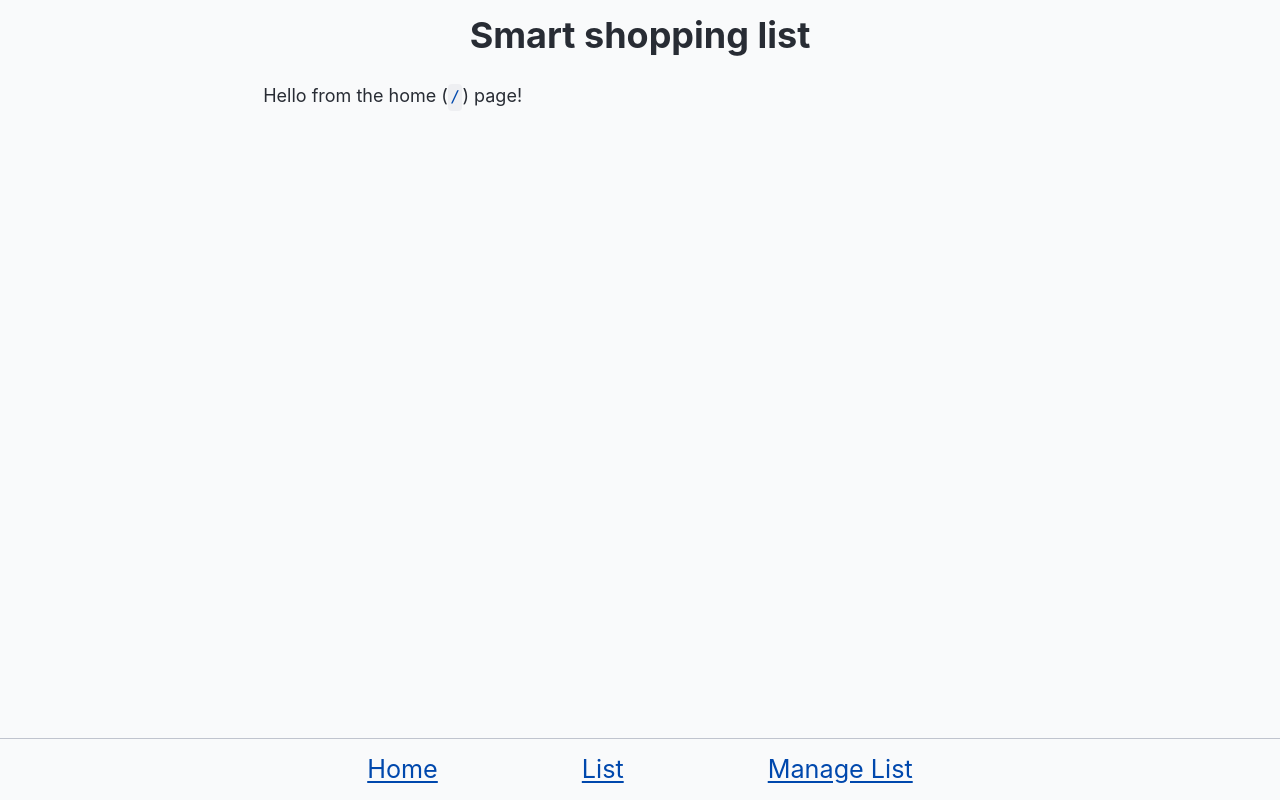
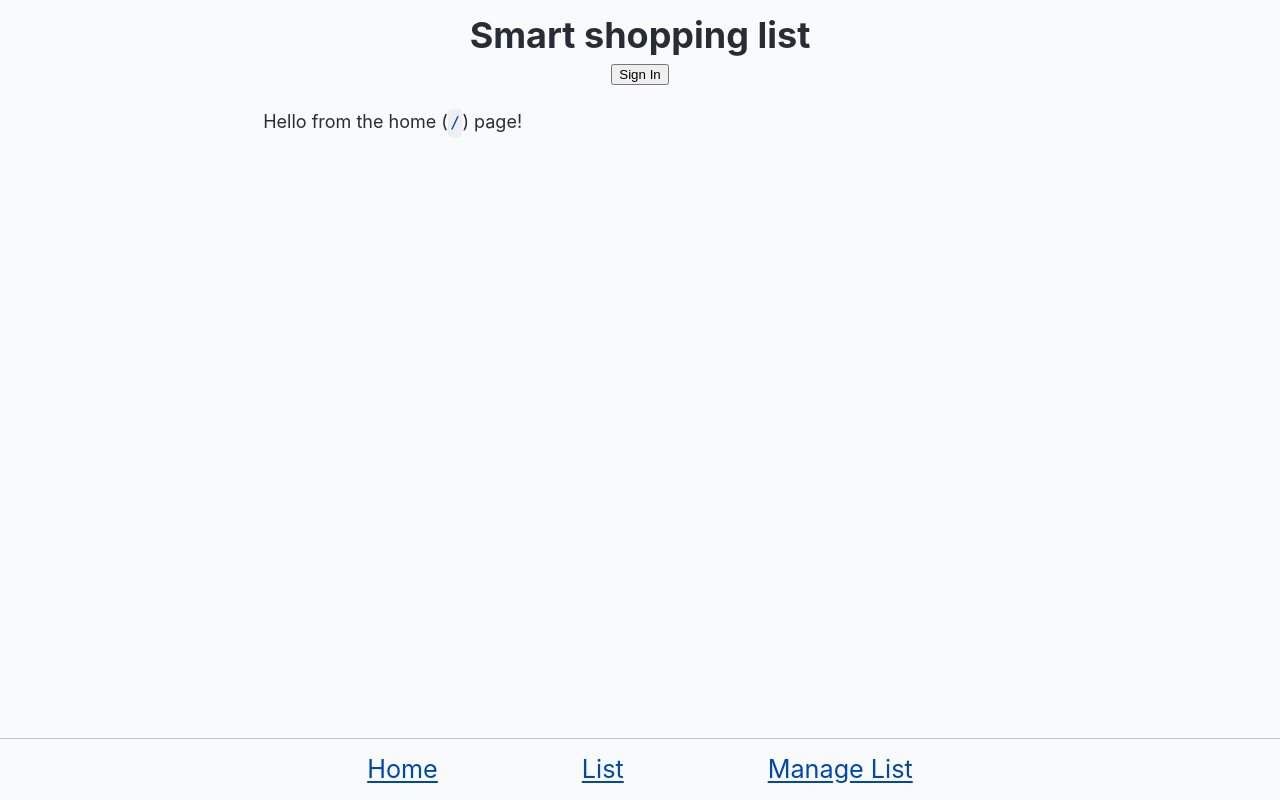
Before and after one commit to the-collab-lab/tcl-70-smart-shopping-list, a React (Vite) app: page / in a window 1280 px wide. Built offline with nearby package versions, Linux system fonts and the light colour scheme; no server answers.

Commit message:
Issue #1: Adding Sign In/Sign Button + useAuth to Layout (#16)
* console log

* added sign in and sign out buttons conditionally

---------

Co-authored-by: Rachael Bouissey <rbouissey@gmail.com>

```diff
--- a/src/views/Layout.jsx
+++ b/src/views/Layout.jsx
@@ -13,11 +13,21 @@ import { SignInButton, SignOutButton, useAuth } from '../api/useAuth.jsx';
  */
 
 export function Layout() {
+	const { user } = useAuth();
+
 	return (
 		<>
 			<div className="Layout">
 				<header className="Layout-header">
 					<h1>Smart shopping list</h1>
+					{!!user ? (
+						<span>
+							<p>Signed in as {auth.name}</p>
+							<SignOutButton />
+						</span>
+					) : (
+						<SignInButton />
+					)}
 				</header>
 				<main className="Layout-main">
 					<Outlet />
```
